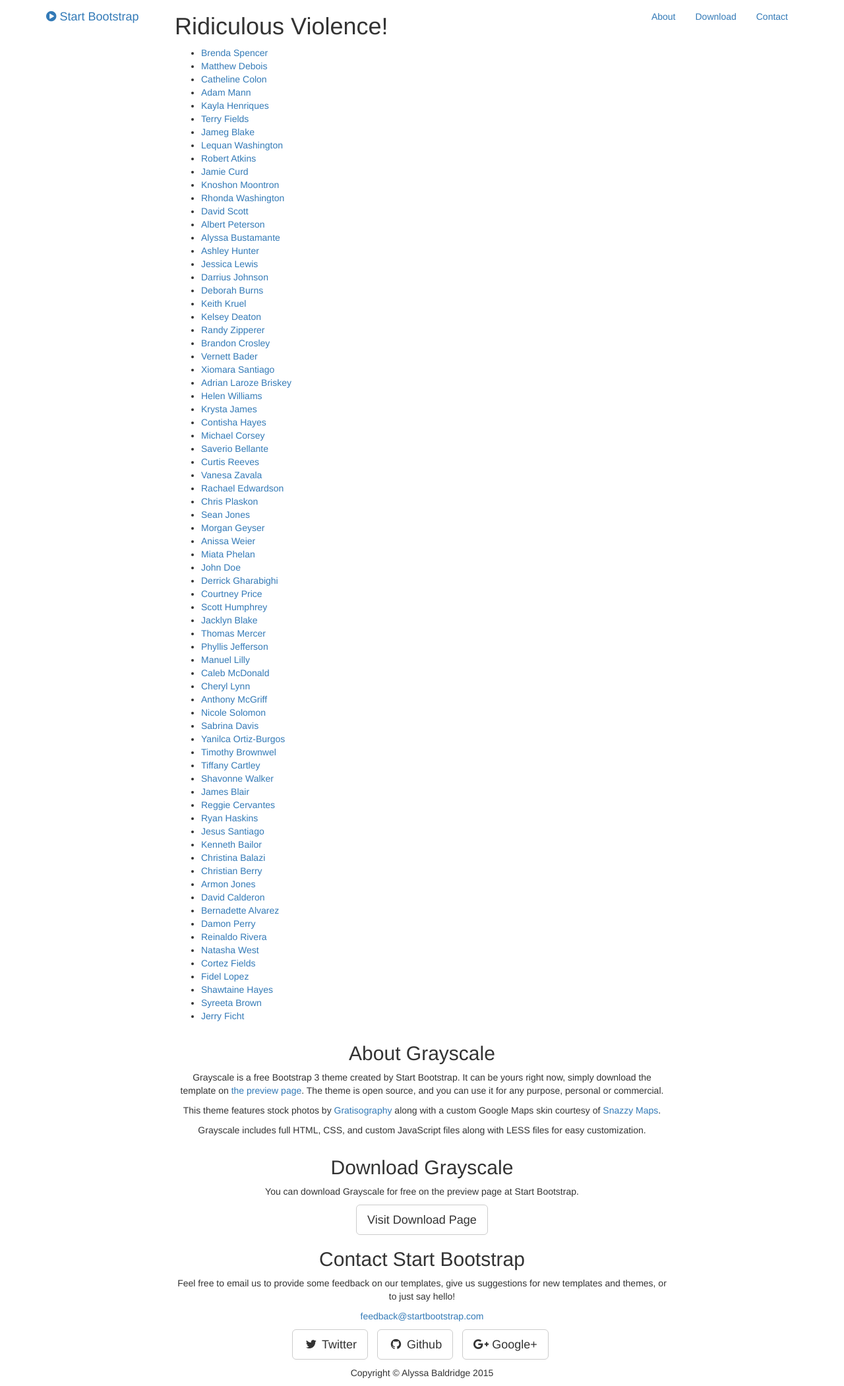
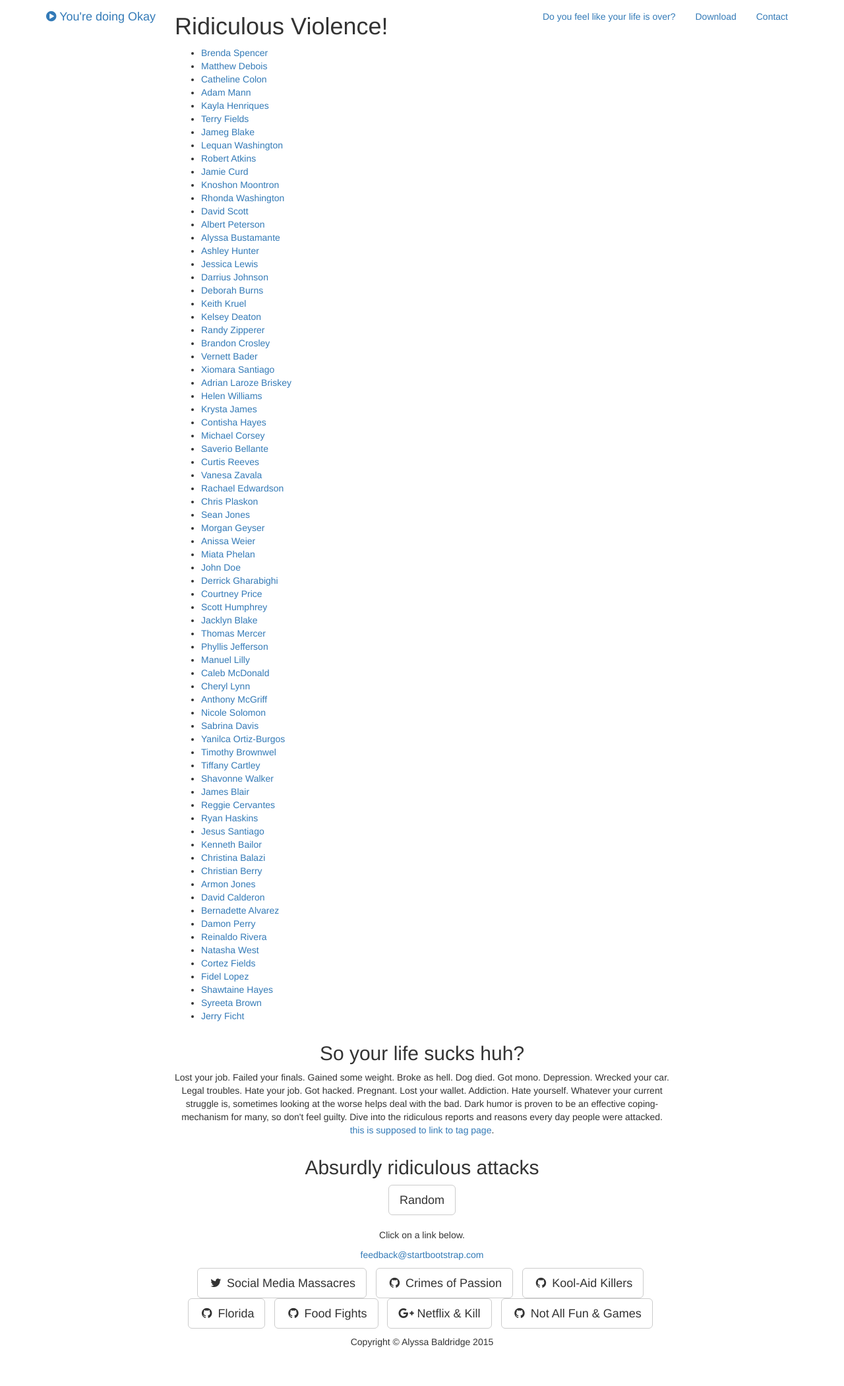
Before and after one commit to abaldridge/final-project, a Django app: page / in a window 1280 px wide. Shown: the whole page at 66% size. After the commit the page ends 2042 px from the top, so only its background shows below. Run offline with Django 3.2, Linux system fonts and the light colour scheme; data comes from the database, SQL or seed files in the repository; some libraries are stand-ins or nearby versions.

Commit message:
Updating base.html to be more viewer friendly and adding content.

```diff
--- a/violenceapp/templates/base.html
+++ b/violenceapp/templates/base.html
@@ -9,7 +9,7 @@
     <meta name="description" content="">
     <meta name="author" content="">
 
-    <title>Ridiculous Violence</title>
+    <title>Culture of Rage: a comprehensive list of brutal murders and assaults in the United States for extremely mundane reasons. </title>
 
     <!-- Bootstrap Core CSS -->
     <link href="/static/css/bootstrap.css" rel="stylesheet">
@@ -41,7 +41,7 @@
                     <i class="fa fa-bars"></i>
                 </button>
                 <a class="navbar-brand page-scroll" href="#page-top">
-                    <i class="fa fa-play-circle"></i>  <span class="light">Start</span> Bootstrap
+                    <i class="fa fa-play-circle"></i>  <span class="light">You're doing</span> Okay
                 </a>
             </div>
 
@@ -53,7 +53,7 @@
                         <a href="#page-top"></a>
                     </li>
                     <li>
-                        <a class="page-scroll" href="#about">About</a>
+                        <a class="page-scroll" href="#about">Do you feel like your life is over?</a>
                     </li>
                     <li>
                         <a class="page-scroll" href="#download">Download</a>
@@ -75,7 +75,7 @@
                 <div class="row">
                     <div class="col-md-8 col-md-offset-2">
 {% block content %}
-                        <h1 class="brand-heading">Ridiculous Violence</h1>
+                        <h1 class="brand-heading">Culture of Rage</h1>
                         <p class="intro-text">A comprehensive list of brutal acts of violence for simply stated, dumb reasons.<br>maybe add to this later</p>
                         <a href="#about" class="btn btn-circle page-scroll">
                             <i class="fa fa-angle-double-down animated"></i>
@@ -91,10 +91,9 @@
     <section id="about" class="container content-section text-center">
         <div class="row">
             <div class="col-lg-8 col-lg-offset-2">
-                <h2>About Grayscale</h2>
-                <p>Grayscale is a free Bootstrap 3 theme created by Start Bootstrap. It can be yours right now, simply download the template on <a href="http://startbootstrap.com/template-overviews/grayscale/">the preview page</a>. The theme is open source, and you can use it for any purpose, personal or commercial.</p>
-                <p>This theme features stock photos by <a href="http://gratisography.com/">Gratisography</a> along with a custom Google Maps skin courtesy of <a href="http://snazzymaps.com/">Snazzy Maps</a>.</p>
-                <p>Grayscale includes full HTML, CSS, and custom JavaScript files along with LESS files for easy customization.</p>
+                <h2>So your life sucks huh?</h2>
+                <p> Lost your job. Failed your finals. Gained some weight. Broke as hell. Dog died. Got mono. Depression. Wrecked your car. Legal troubles. Hate your job. Got hacked. Pregnant. Lost your wallet. Addiction. Hate yourself. Whatever your current struggle is, sometimes looking at the worse helps deal with the bad. Dark humor is proven to be an effective coping-mechanism for many, so don't feel guilty. Dive into the ridiculous reports and reasons every day people were attacked.    <a href="http://startbootstrap.com/template-overviews/grayscale/">this is supposed to link to tag page</a>. </p>
+
             </div>
         </div>
     </section>
@@ -104,9 +103,8 @@
         <div class="download-section">
             <div class="container">
                 <div class="col-lg-8 col-lg-offset-2">
-                    <h2>Download Grayscale</h2>
-                    <p>You can download Grayscale for free on the preview page at Start Bootstrap.</p>
-                    <a href="http://startbootstrap.com/template-overviews/grayscale/" class="btn btn-default btn-lg">Visit Download Page</a>
+                    <h2>Absurdly ridiculous attacks</h2>
+                    <a href="http://startbootstrap.com/template-overviews/grayscale/" class="btn btn-default btn-lg">Random</a>
                 </div>
             </div>
         </div>
@@ -116,19 +114,31 @@
     <section id="contact" class="container content-section text-center">
         <div class="row">
             <div class="col-lg-8 col-lg-offset-2">
-                <h2>Contact Start Bootstrap</h2>
-                <p>Feel free to email us to provide some feedback on our templates, give us suggestions for new templates and themes, or to just say hello!</p>
+                <h2></h2>
+                <p>Click on a link below.</p>
                 <p><a href="mailto:feedback@startbootstrap.com">feedback@startbootstrap.com</a>
                 </p>
                 <ul class="list-inline banner-social-buttons">
                     <li>
-                        <a href="https://twitter.com/SBootstrap" class="btn btn-default btn-lg"><i class="fa fa-twitter fa-fw"></i> <span class="network-name">Twitter</span></a>
+                        <a href="https://twitter.com/SBootstrap" class="btn btn-default btn-lg"><i class="fa fa-twitter fa-fw"></i> <span class="network-name">Social Media Massacres</span></a>
                     </li>
                     <li>
-                        <a href="https://github.com/IronSummitMedia/startbootstrap" class="btn btn-default btn-lg"><i class="fa fa-github fa-fw"></i> <span class="network-name">Github</span></a>
+                        <a href="https://github.com/IronSummitMedia/startbootstrap" class="btn btn-default btn-lg"><i class="fa fa-github fa-fw"></i> <span class="network-name">Crimes of Passion</span></a>
+                    </li>
+ 		    <li>
+                        <a href="https://github.com/IronSummitMedia/startbootstrap" class="btn btn-default btn-lg"><i class="fa fa-github fa-fw"></i> <span class="network-name">Kool-Aid Killers</span></a>
+                    </li>
+ 			<li>
+                        <a href="https://github.com/IronSummitMedia/startbootstrap" class="btn btn-default btn-lg"><i class="fa fa-github fa-fw"></i> <span class="network-name">Florida</span></a>
+                    </li>
+ 			<li>
+                        <a href="https://github.com/IronSummitMedia/startbootstrap" class="btn btn-default btn-lg"><i class="fa fa-github fa-fw"></i> <span class="network-name">Food Fights</span></a>
                     </li>
                     <li>
-                        <a href="https://plus.google.com/+Startbootstrap/posts" class="btn btn-default btn-lg"><i class="fa fa-google-plus fa-fw"></i> <span class="network-name">Google+</span></a>
+                        <a href="https://plus.google.com/+Startbootstrap/posts" class="btn btn-default btn-lg"><i class="fa fa-google-plus fa-fw"></i> <span class="network-name">Netflix & Kill</span></a>
+                    </li>
+ <li>
+                        <a href="https://github.com/IronSummitMedia/startbootstrap" class="btn btn-default btn-lg"><i class="fa fa-github fa-fw"></i> <span class="network-name">Not All Fun & Games</span></a>
                     </li>
                 </ul>
             </div>
@@ -151,8 +161,6 @@
     <!-- Plugin JavaScript -->
     <script src="/static/js/jquery.easing.min.js"></script>
 
-    <!-- Google Maps API Key - Use your own API key to enable the map feature. More information on the Google Maps API can be found at https://developers.google.com/maps/ -->
-    <script type="text/javascript" src="https://maps.googleapis.com/maps/api/js?key=AIzaSyCRngKslUGJTlibkQ3FkfTxj3Xss1UlZDA&sensor=false"></script>
 
     <!-- Custom Theme JavaScript -->
     <script src="/static/js/grayscale.js"></script>
```
Also changed, not shown: 1 other file.
